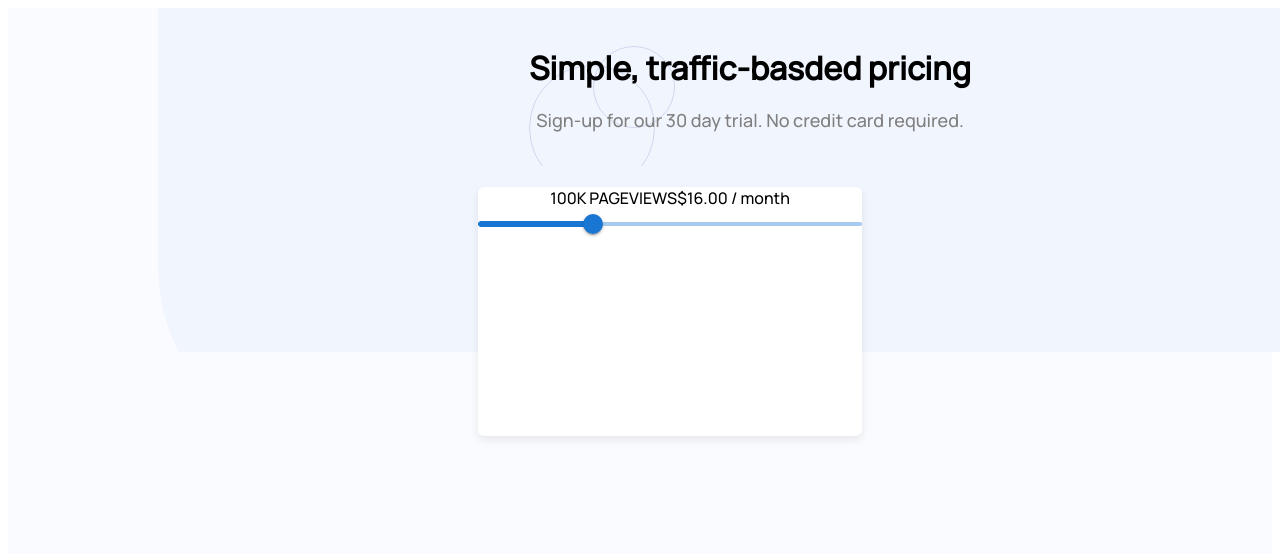
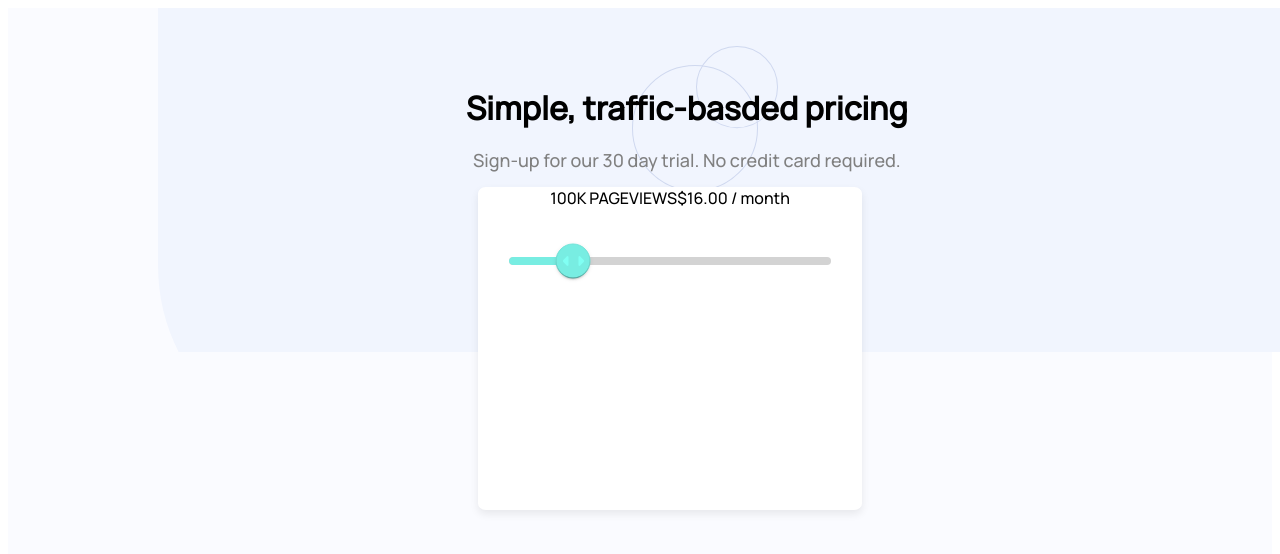
Before and after one commit to maxechereza/Name-Your-Price, a React (Create React App) app in the folder name-your-price/: page / in a window 1280 px wide. Shown: the top 554 px of the page. Built offline with nearby package versions, Linux system fonts and the light colour scheme.

Commit message:
Customizing MUI Slider component

```diff
--- a/name-your-price/src/App.css
+++ b/name-your-price/src/App.css
@@ -25,11 +25,17 @@
 .Circles {
   background-image: url("./images/pattern-circles.svg");
   background-repeat: no-repeat;
-  position: absolute;
+  position: fixed;
   z-index: 2;
   display: block;
   min-height: 15vh;
-  margin: 3% 0% 0% 29%;
+  margin: 3% 0% 0% 37%;
+}
+
+.Title {
+  position: initial;
+  min-width: max-content;
+  margin: 9% 0% 0% -75%;
 }
 
 @font-face {
--- a/name-your-price/src/App.tsx
+++ b/name-your-price/src/App.tsx
@@ -9,10 +9,14 @@ function App() {
     <div className="App">
       <div className="Header">
         <div className="Circles">
-          <b style={{ fontSize: "xx-large" }}>Simple, traffic-basded pricing</b>
-          <p style={{ fontSize: "large", color: "grey" }}>
-            Sign-up for our 30 day trial. No credit card required.
-          </p>
+          <div className="Title">
+            <b style={{ fontSize: "xx-large" }}>
+              Simple, traffic-basded pricing
+            </b>
+            <p style={{ fontSize: "large", color: "grey" }}>
+              Sign-up for our 30 day trial. No credit card required.
+            </p>
+          </div>
         </div>
       </div>
 
--- a/name-your-price/src/components/PriceContainer.css
+++ b/name-your-price/src/components/PriceContainer.css
@@ -10,4 +10,5 @@
 }
 
 .Upper {
+  margin: 0% 8% 0% 8%;
 }
--- a/name-your-price/src/components/PriceContainer.tsx
+++ b/name-your-price/src/components/PriceContainer.tsx
@@ -1,5 +1,50 @@
 import "./PriceContainer.css";
-import Slider from "@mui/material/Slider";
+import Slider, { SliderThumb } from "@mui/material/Slider";
+import { styled } from "@mui/material/styles";
+import thumbImage from "../images/icon-slider.svg";
+
+interface NYPThumbComponentProps extends React.HTMLAttributes<unknown> {}
+
+function NYPThumbComponent(props: NYPThumbComponentProps) {
+  const { children, ...other } = props;
+  return (
+    <SliderThumb {...other}>
+      {children}
+      <span className="Thumb" />
+    </SliderThumb>
+  );
+}
+
+const ligth = "hsl(174deg 77% 70%)";
+const bold = "hsl(174, 86%, 45%)";
+
+const NYPSlider = styled(Slider)(({}) => ({
+  color: `${ligth}`,
+  padding: "50px 0",
+  "& .MuiSlider-thumb": {
+    height: 35,
+    width: 35,
+    backgroundColor: `${ligth}`,
+    border: "1px solid currentColor",
+    "&:focus, &:hover, &.Mui-active, &.Mui-focusVisible": {
+      boxShadow: `5px 7px 15px 5px ${ligth}`,
+      backgroundColor: `${bold}`,
+      cursor: "grabbing",
+    },
+    backgroundImage: `url(${thumbImage})`,
+    backgroundRepeat: "no-repeat",
+    backgroundPosition: "center",
+    cursor: "pointer",
+  },
+  "& .MuiSlider-track": {
+    height: 6,
+  },
+  "& .MuiSlider-rail": {
+    color: "lightgrey",
+    opacity: 1,
+    height: 8,
+  },
+}));
 
 function PriceContainer() {
   return (
@@ -9,11 +54,8 @@ function PriceContainer() {
           <span>100K PAGEVIEWS</span>
           <span>$16.00</span>
           <span> / month</span>
-          <Slider
-            value={
-              30
-            } /*onChange={handleChange}*/ /*disabled*/ /*color="secondary"*/
-          />
+
+          <NYPSlider slots={{ thumb: NYPThumbComponent }} defaultValue={20} />
         </div>
       </div>
     </>
```
